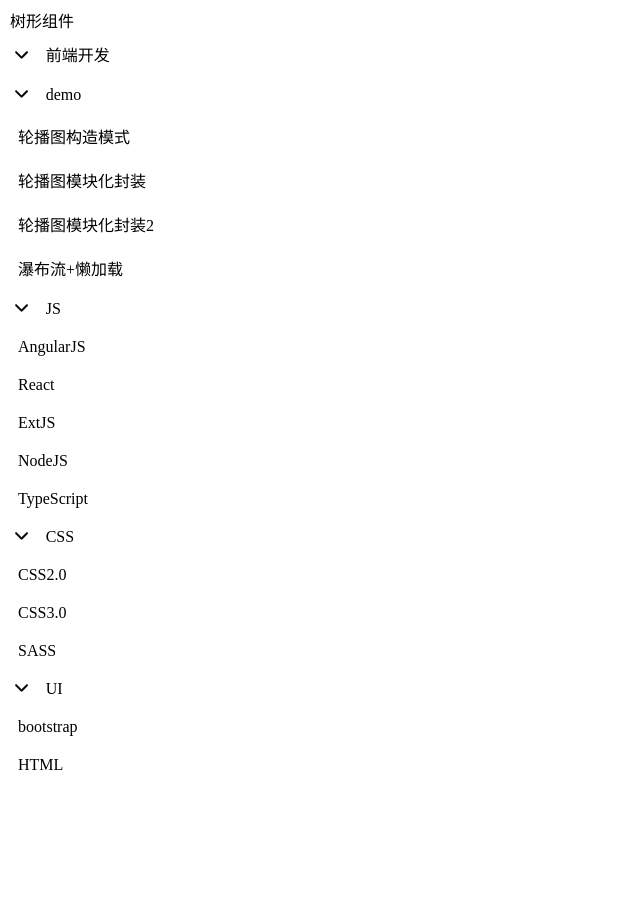
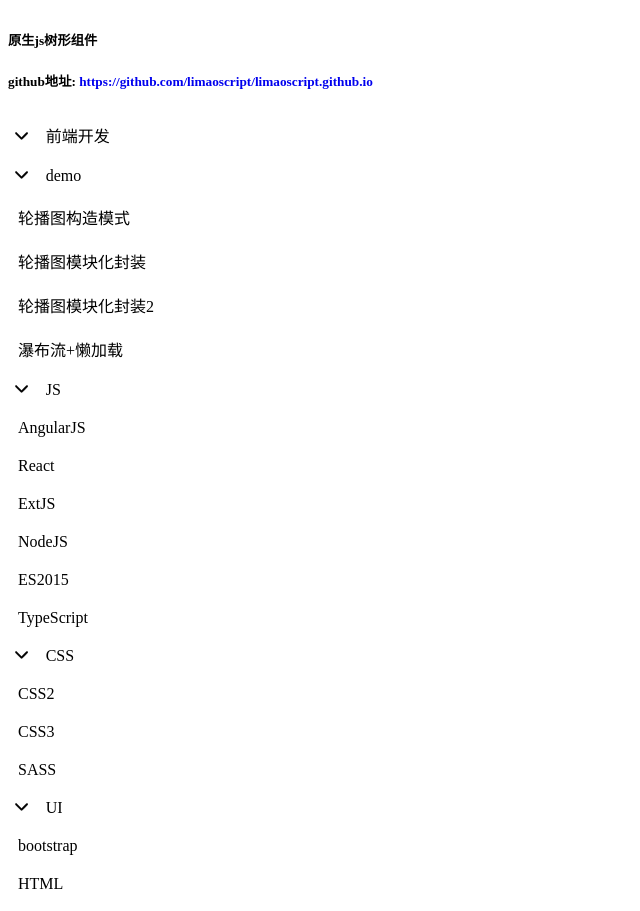
Before and after one commit to limaoscript/limaoscript.github.io, a website built with webpack: page src/index.html in a window 1280 px wide. Shown: the whole page, without its empty margins (0-640 px from the left). Before the commit the page ends 800 px from the top, so only its background shows below. Built offline with nearby package versions, Linux system fonts and the light colour scheme.

Commit message:
'删除多余代码'

```diff
--- a/src/index.html
+++ b/src/index.html
@@ -6,14 +6,12 @@
 	</head>
 	<body>
 		<div id="container">
-<!--			<input type="text" name="searchTree">-->
-<!--			<input type="button" name="" value="深度优先搜索">-->
-<!--			<input type="button" name="" value="广度优先搜索">-->
-<!--			<input type="button" name="" value="删除">-->
-<!--			<fieldset id="tree-wrap">-->
-				<legend>树形组件</legend>
+				<h5>原生js树形组件</h5>
+				<h5>
+					<span>github地址: </span>
+					<a href="https://github.com/limaoscript/limaoscript.github.io">https://github.com/limaoscript/limaoscript.github.io</a>
+				</h5>
 				<div id="tree-area"></div>
-<!--			</fieldset>-->
 		</div>
 	</body>
 </html>
--- a/src/index.js
+++ b/src/index.js
@@ -250,8 +250,9 @@
 root.add('React', 'JS', root.traverseBF);
 root.add('ExtJS', 'JS', root.traverseBF);
 root.add('NodeJS', 'JS', root.traverseBF);
+root.add('ES2015', 'JS', root.traverseBF);
 root.add('TypeScript', 'JS', root.traverseBF);
-root.add('CSS2.0', 'CSS', root.traverseBF);
-root.add('CSS3.0', 'CSS', root.traverseBF);
+root.add('CSS2', 'CSS', root.traverseBF);
+root.add('CSS3', 'CSS', root.traverseBF);
 root.add('SASS', 'CSS', root.traverseBF);
 root.add('bootstrap', 'UI', root.traverseBF);
```
Also changed, not shown: dist/carousel1.html (deleted), dist/carousel2.html (deleted), dist/carousel3.html (deleted), dist/index.html (deleted), dist/waterFall.html (deleted), 10 other files.
